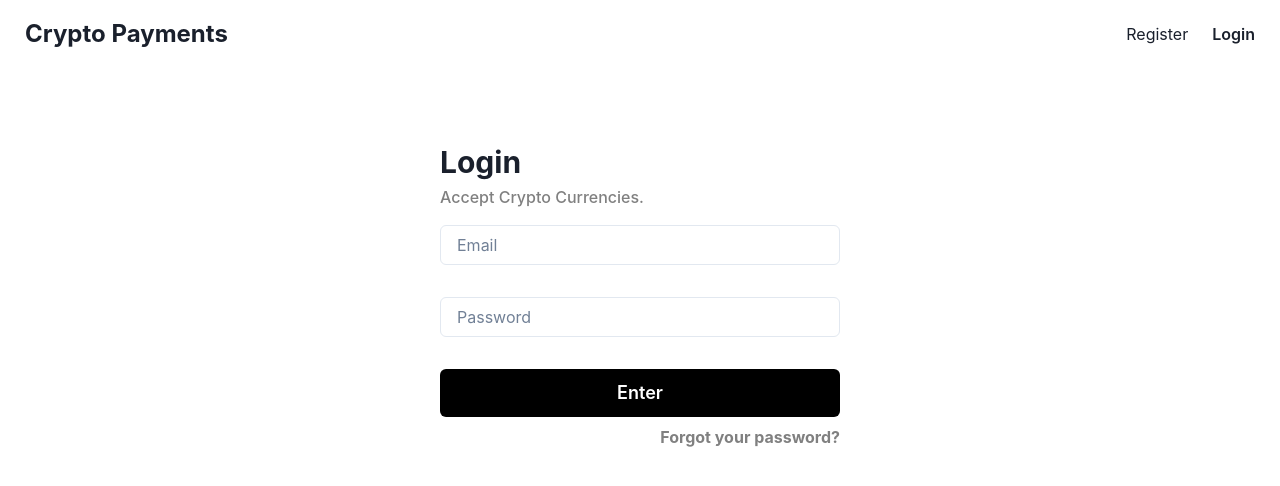
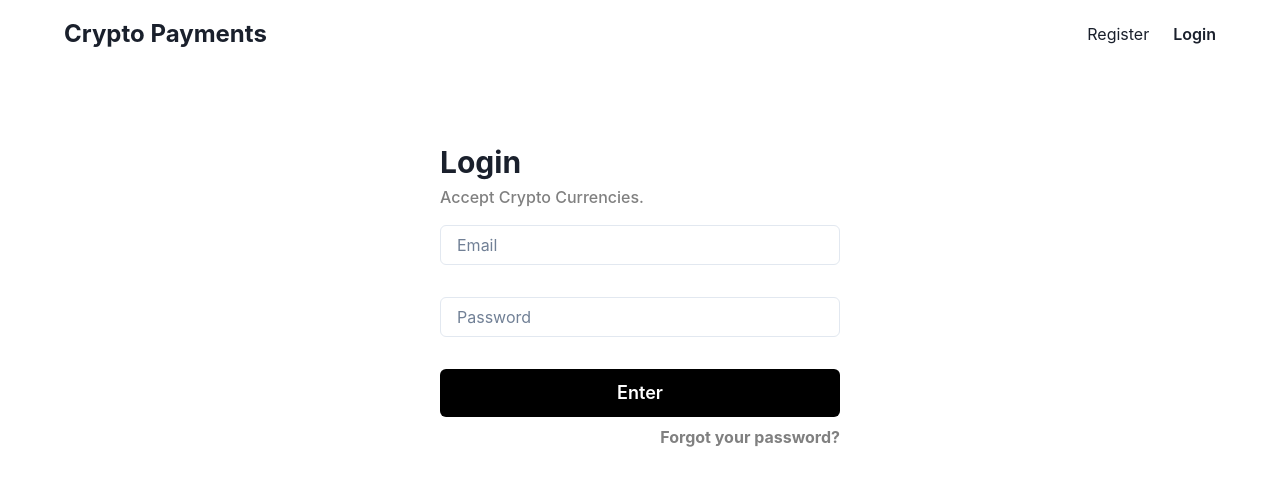
Before and after one commit to jeftarmascarenhas/crypto-payment-web, a Next.js app: page / in a window 1280 px wide. Shown: the top 486 px of the page. Built offline with nearby package versions, Linux system fonts and the light colour scheme.

Commit message:
refactor: add correct padding and change nav link

```diff
--- a/src/components/NavLink/nav-link.tsx
+++ b/src/components/NavLink/nav-link.tsx
@@ -1,6 +1,6 @@
 import React from "react";
+import Link from "next/link";
 import { Link as ChakraLink } from "@chakra-ui/react";
-import Link from "next/link";
 import { useRouter } from "next/router";
 import { NavLinkProps } from "./types";
 
@@ -13,6 +13,7 @@ function NavLink({ to, activeProps, children, _hover, ...rest }: NavLinkProps) {
     return (
       <Link href={to}>
         <ChakraLink
+          as="div"
           fontSize="md"
           fontWeight="semibold"
           {...rest}
@@ -28,6 +29,7 @@ function NavLink({ to, activeProps, children, _hover, ...rest }: NavLinkProps) {
   return (
     <Link href={to}>
       <ChakraLink
+        as="div"
         fontSize="md"
         fontWeight="normal"
         {...rest}
--- a/src/layouts/Auth/index.tsx
+++ b/src/layouts/Auth/index.tsx
@@ -5,7 +5,7 @@ import { Props } from "./types";
 export default function Auth({ children }: Props) {
   return (
     <VStack
-      px={25}
+      px="16"
       py={4}
       align="stretch"
       overflowY="auto"
```
